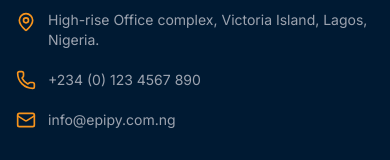
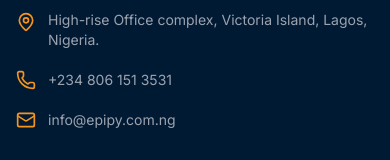
Before and after one commit to Abdul100-han/epipy.com, a React (Vite) app: page / in a window 390 px wide. Shown: the part 6082-6242 px from the top of the page. Built offline with nearby package versions, Linux system fonts and the light colour scheme.

Commit message:
update phone number

```diff
--- a/src/components/Footer.jsx
+++ b/src/components/Footer.jsx
@@ -85,7 +85,7 @@
                             </li>
                             <li className="flex items-center">
                                 <Phone size={20} className="text-secondary mr-3 flex-shrink-0" />
-                                <span>+234 (0) 123 4567 890</span>
+                                <span>+234 806 151 3531</span>
                             </li>
                             <li className="flex items-center">
                                 <Mail size={20} className="text-secondary mr-3 flex-shrink-0" />
--- a/src/pages/Contact.jsx
+++ b/src/pages/Contact.jsx
@@ -22,7 +22,7 @@
         {
             icon: <Phone className="w-6 h-6 text-secondary" />,
             title: "Phone",
-            value: "+234 XXX XXX XXXX"
+            value: "+234 806 151 3531"
         }
     ];
 
```
